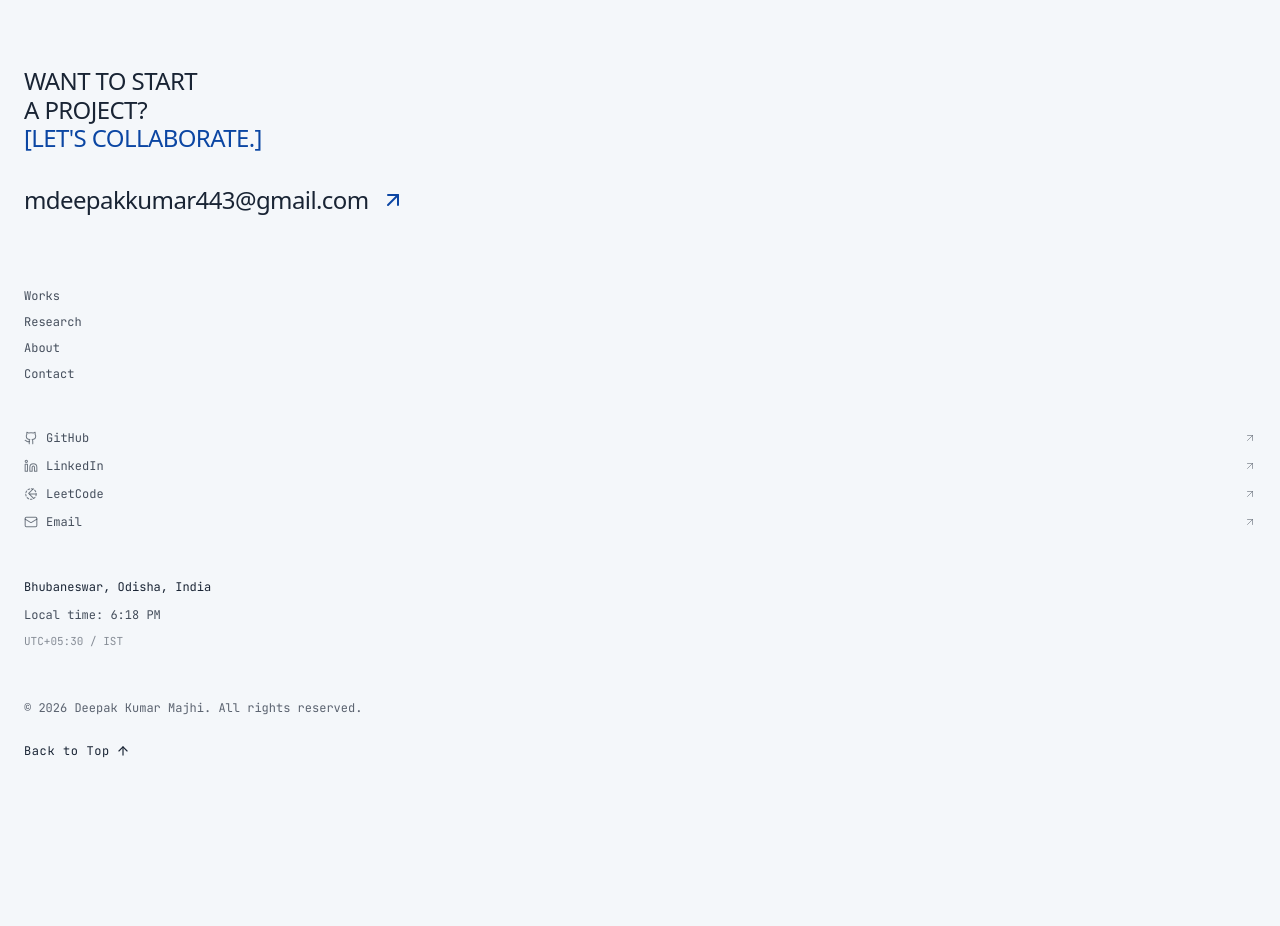
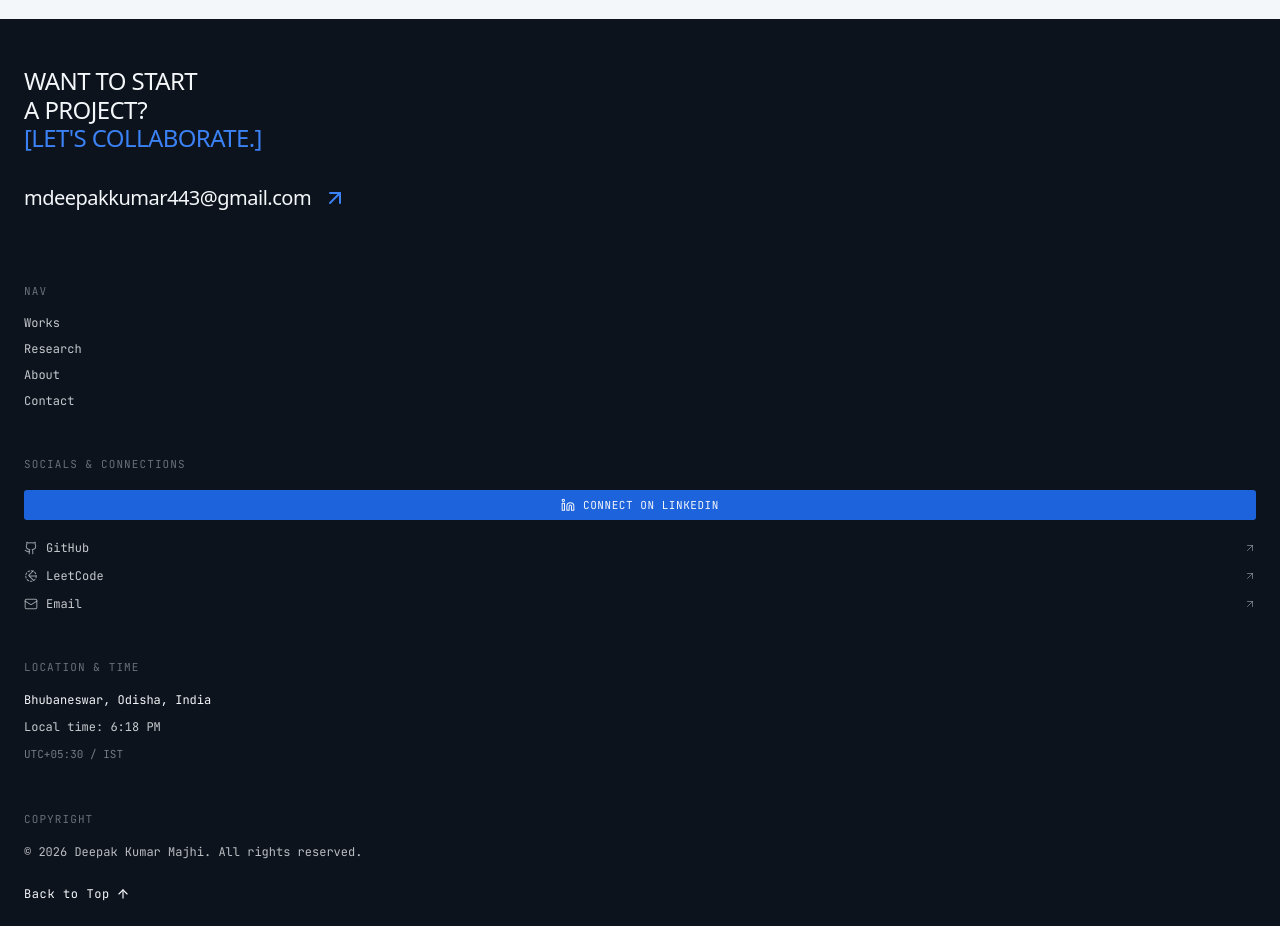
Before and after one commit to deepakkumarmajhi-git/deepakKumarMajhiPortfolio, a Next.js app in the folder deepak/: page / in a window 1280 px wide. Shown: the part 2380-3306 px from the top of the page. Before the commit the page ends 3163 px from the top, so only its background shows below. Built offline with nearby package versions, Linux system fonts and the light colour scheme.

Commit message:
footer bg changed to dark theme & linkedin link highlighted

```diff
--- a/deepak/components/Footer.tsx
+++ b/deepak/components/Footer.tsx
@@ -32,42 +32,42 @@ export default function Footer() {
   };
 
   return (
-    <footer className="mt-auto border-t border-[#192434]/[0.08] bg-[#F4F7FA] text-[#192434]">
+    <footer className="mt-auto w-full border-t border-white/10 bg-[#0D131D] text-[#F4F7FA]">
       {/* Top Banner Bar */}
-      <div className="max-w-7xl mx-auto border-x border-[#192434]/[0.08]">
+      <div className="max-w-7xl mx-auto border-x border-white/10">
         {/* Big CTA Section */}
-        <div className="px-6 sm:px-10 py-12 sm:py-16 md:py-20 border-b border-[#192434]/[0.08]">
-          <h2 className="text-2xl sm:text-3xl md:text-4xl lg:text-[2.6rem] font-light leading-[1.18] uppercase tracking-tight text-[#192434]">
+        <div className="px-6 sm:px-10 py-12 sm:py-16 md:py-20 border-b border-white/10">
+          <h2 className="text-2xl sm:text-3xl md:text-4xl lg:text-[2.6rem] font-light leading-[1.18] uppercase tracking-tight text-[#F4F7FA]">
             WANT TO START
             <br />
             A PROJECT?
             <br />
-            <span className="text-[#0B46A3] font-normal">[LET&apos;S COLLABORATE.]</span>
+            <span className="text-[#3B82F6] font-normal">[LET&apos;S COLLABORATE.]</span>
           </h2>
 
           <div className="mt-8 sm:mt-10">
             <a
               href="mailto:mdeepakkumar443@gmail.com"
-              className="group inline-flex items-center gap-3 text-2xl sm:text-4xl md:text-5xl lg:text-[3.25rem] font-light text-[#192434] hover:text-[#0B46A3] transition-colors tracking-tight"
+              className="group inline-flex items-center gap-3 text-xl sm:text-4xl md:text-5xl lg:text-[3.25rem] font-light text-[#F4F7FA] hover:text-[#3B82F6] transition-colors tracking-tight break-all sm:break-normal"
             >
               <span>mdeepakkumar443@gmail.com</span>
-              <ArrowUpRight className="w-6 h-6 sm:w-8 sm:h-8 md:w-10 md:h-10 text-[#0B46A3] transition-transform group-hover:translate-x-1 group-hover:-translate-y-1 shrink-0" />
+              <ArrowUpRight className="w-6 h-6 sm:w-8 sm:h-8 md:w-10 md:h-10 text-[#3B82F6] transition-transform group-hover:translate-x-1 group-hover:-translate-y-1 shrink-0" />
             </a>
           </div>
         </div>
 
         {/* 4-Column Swiss Grid */}
-        <div className="grid grid-cols-1 sm:grid-cols-2 lg:grid-cols-4 divide-y sm:divide-y-0 sm:divide-x divide-[#192434]/[0.08] text-xs font-mono">
+        <div className="grid grid-cols-1 sm:grid-cols-2 lg:grid-cols-4 divide-y sm:divide-y-0 sm:divide-x divide-white/10 text-xs font-mono">
           {/* NAV Column */}
           <div className="p-6 sm:p-8 space-y-4">
-            {/* <span className="text-[#192434]/40 uppercase tracking-widest text-[11px] block">
+            <span className="text-[#F4F7FA]/40 uppercase tracking-widest text-[11px] block">
               NAV
-            </span> */}
-            <ul className="space-y-2.5 text-xs text-[#192434]/80">
+            </span>
+            <ul className="space-y-2.5 text-xs text-[#F4F7FA]/80">
               <li>
                 <Link
                   href="/works"
-                  className="hover:text-[#0B46A3] transition-colors"
+                  className="hover:text-[#3B82F6] transition-colors"
                 >
                   Works
                 </Link>
@@ -75,7 +75,7 @@ export default function Footer() {
               <li>
                 <Link
                   href="/research"
-                  className="hover:text-[#0B46A3] transition-colors"
+                  className="hover:text-[#3B82F6] transition-colors"
                 >
                   Research
                 </Link>
@@ -83,7 +83,7 @@ export default function Footer() {
               <li>
                 <Link
                   href="/about"
-                  className="hover:text-[#0B46A3] transition-colors"
+                  className="hover:text-[#3B82F6] transition-colors"
                 >
                   About
                 </Link>
@@ -91,7 +91,7 @@ export default function Footer() {
               <li>
                 <Link
                   href="/contact"
-                  className="hover:text-[#0B46A3] transition-colors"
+                  className="hover:text-[#3B82F6] transition-colors"
                 >
                   Contact
                 </Link>
@@ -99,38 +99,38 @@ export default function Footer() {
             </ul>
           </div>
 
-          {/* SOCIALS Column */}
+          {/* SOCIALS & CONNECTIONS Column */}
           <div className="p-6 sm:p-8 space-y-4">
-            {/* <span className="text-[#192434]/40 uppercase tracking-widest text-[11px] block">
-              SOCIALS
-            </span> */}
-            <ul className="space-y-3 text-xs text-[#192434]/80">
+            <span className="text-[#F4F7FA]/40 uppercase tracking-widest text-[11px] block">
+              SOCIALS &amp; CONNECTIONS
+            </span>
+
+            {/* Highlighted LinkedIn CTA Button (No brackets, no arrow, single LinkedIn link) */}
+            <div className="pt-0.5 pb-1">
+              <a
+                href="https://www.linkedin.com/in/deepakmajhihello/"
+                target="_blank"
+                rel="noopener noreferrer"
+                className="inline-flex w-full sm:w-auto items-center justify-center gap-2 rounded-[3px] bg-[#1D63DC] hover:bg-[#2563EB] px-3.5 py-2 text-[11px] font-medium uppercase tracking-wider text-[#F4F7FA] shadow-[0_0_20px_rgba(29,99,220,0.35)] transition-all duration-200 hover:-translate-y-[1px]"
+              >
+                <LinkedinIcon className="w-3.5 h-3.5 text-[#F4F7FA]" />
+                <span>Connect on LinkedIn</span>
+              </a>
+            </div>
+
+            <ul className="space-y-3 text-xs text-[#F4F7FA]/80">
               <li>
                 <a
                   href="https://github.com/deepakkumarmajhi-git"
                   target="_blank"
                   rel="noopener noreferrer"
-                  className="hover:text-[#0B46A3] transition-colors flex items-center justify-between group"
+                  className="hover:text-[#3B82F6] transition-colors flex items-center justify-between group"
                 >
                   <span className="flex items-center gap-2">
-                    <GithubIcon className="w-3.5 h-3.5 text-[#192434]/60 group-hover:text-[#0B46A3]" />
+                    <GithubIcon className="w-3.5 h-3.5 text-[#F4F7FA]/60 group-hover:text-[#3B82F6]" />
                     <span>GitHub</span>
                   </span>
-                  <ArrowUpRight className="w-3 h-3 text-[#192434]/40 group-hover:text-[#0B46A3]" />
-                </a>
-              </li>
-              <li>
-                <a
-                  href="https://www.linkedin.com/in/deepakmajhihello/"
-                  target="_blank"
-                  rel="noopener noreferrer"
-                  className="hover:text-[#0B46A3] transition-colors flex items-center justify-between group"
-                >
-                  <span className="flex items-center gap-2">
-                    <LinkedinIcon className="w-3.5 h-3.5 text-[#192434]/60 group-hover:text-[#0B46A3]" />
-                    <span>LinkedIn</span>
-                  </span>
-                  <ArrowUpRight className="w-3 h-3 text-[#192434]/40 group-hover:text-[#0B46A3]" />
+                  <ArrowUpRight className="w-3 h-3 text-[#F4F7FA]/40 group-hover:text-[#3B82F6]" />
                 </a>
               </li>
               <li>
@@ -138,49 +138,49 @@ export default function Footer() {
                   href="https://leetcode.com/u/hello_deepak"
                   target="_blank"
                   rel="noopener noreferrer"
-                  className="hover:text-[#0B46A3] transition-colors flex items-center justify-between group"
+                  className="hover:text-[#3B82F6] transition-colors flex items-center justify-between group"
                 >
                   <span className="flex items-center gap-2">
-                    <LeetcodeIcon className="w-3.5 h-3.5 text-[#192434]/60 group-hover:text-[#0B46A3]" />
+                    <LeetcodeIcon className="w-3.5 h-3.5 text-[#F4F7FA]/60 group-hover:text-[#3B82F6]" />
                     <span>LeetCode</span>
                   </span>
-                  <ArrowUpRight className="w-3 h-3 text-[#192434]/40 group-hover:text-[#0B46A3]" />
+                  <ArrowUpRight className="w-3 h-3 text-[#F4F7FA]/40 group-hover:text-[#3B82F6]" />
                 </a>
               </li>
               <li>
                 <a
                   href="mailto:mdeepakkumar443@gmail.com"
-                  className="hover:text-[#0B46A3] transition-colors flex items-center justify-between group"
+                  className="hover:text-[#3B82F6] transition-colors flex items-center justify-between group"
                 >
                   <span className="flex items-center gap-2">
-                    <MailIcon className="w-3.5 h-3.5 text-[#192434]/60 group-hover:text-[#0B46A3]" />
+                    <MailIcon className="w-3.5 h-3.5 text-[#F4F7FA]/60 group-hover:text-[#3B82F6]" />
                     <span>Email</span>
                   </span>
-                  <ArrowUpRight className="w-3 h-3 text-[#192434]/40 group-hover:text-[#0B46A3]" />
+                  <ArrowUpRight className="w-3 h-3 text-[#F4F7FA]/40 group-hover:text-[#3B82F6]" />
                 </a>
               </li>
             </ul>
           </div>
 
-          {/* DETAILS Column */}
+          {/* LOCATION & TIME Column */}
           <div className="p-6 sm:p-8 space-y-4">
-            {/* <span className="text-[#192434]/40 uppercase tracking-widest text-[11px] block">
+            <span className="text-[#F4F7FA]/40 uppercase tracking-widest text-[11px] block">
               LOCATION &amp; TIME
-            </span> */}
-            <div className="space-y-2 text-xs text-[#192434]/80 leading-relaxed">
-              <p className="text-[#192434] font-medium">Bhubaneswar, Odisha, India</p>
+            </span>
+            <div className="space-y-2 text-xs text-[#F4F7FA]/80 leading-relaxed">
+              <p className="text-[#F4F7FA] font-medium">Bhubaneswar, Odisha, India</p>
               <p>Local time: {timeString}</p>
-              <p className="text-[#192434]/50 text-[11px]">UTC+05:30 / IST</p>
+              <p className="text-[#F4F7FA]/45 text-[11px]">UTC+05:30 / IST</p>
             </div>
           </div>
 
           {/* COPYRIGHT & BACK TO TOP Column */}
           <div className="p-6 sm:p-8 flex flex-col justify-between space-y-6">
-            <div className="space-y-2">
-              {/* <span className="text-[#192434]/40 uppercase tracking-widest text-[11px] block">
+            <div className="space-y-4">
+              <span className="text-[#F4F7FA]/40 uppercase tracking-widest text-[11px] block">
                 COPYRIGHT
-              </span> */}
-              <p className="text-xs text-[#192434]/70 leading-relaxed">
+              </span>
+              <p className="text-xs text-[#F4F7FA]/75 leading-relaxed">
                 © 2026 Deepak Kumar Majhi. All rights reserved.
               </p>
             </div>
@@ -189,7 +189,7 @@ export default function Footer() {
               <button
                 type="button"
                 onClick={scrollToTop}
-                className="group inline-flex items-center gap-1.5 text-xs text-[#192434] hover:text-[#0B46A3] transition-colors font-mono tracking-wider"
+                className="group inline-flex items-center gap-1.5 text-xs text-[#F4F7FA] hover:text-[#3B82F6] transition-colors font-mono tracking-wider"
               >
                 <span>Back to Top</span>
                 <ArrowUp className="w-3.5 h-3.5 transition-transform group-hover:-translate-y-1" />
@@ -198,6 +198,6 @@ export default function Footer() {
           </div>
         </div>
       </div>
-    </footer >
+    </footer>
   );
 }
```
